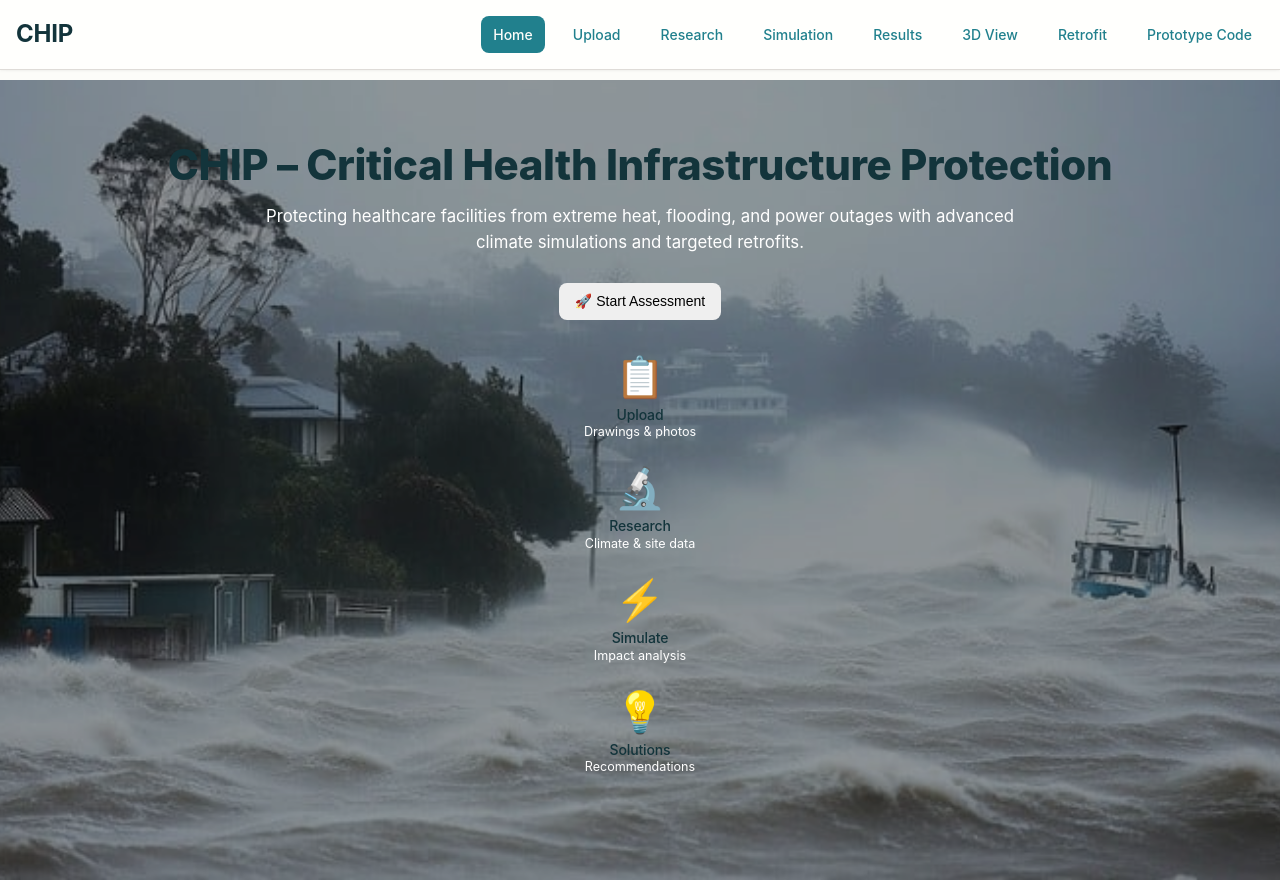
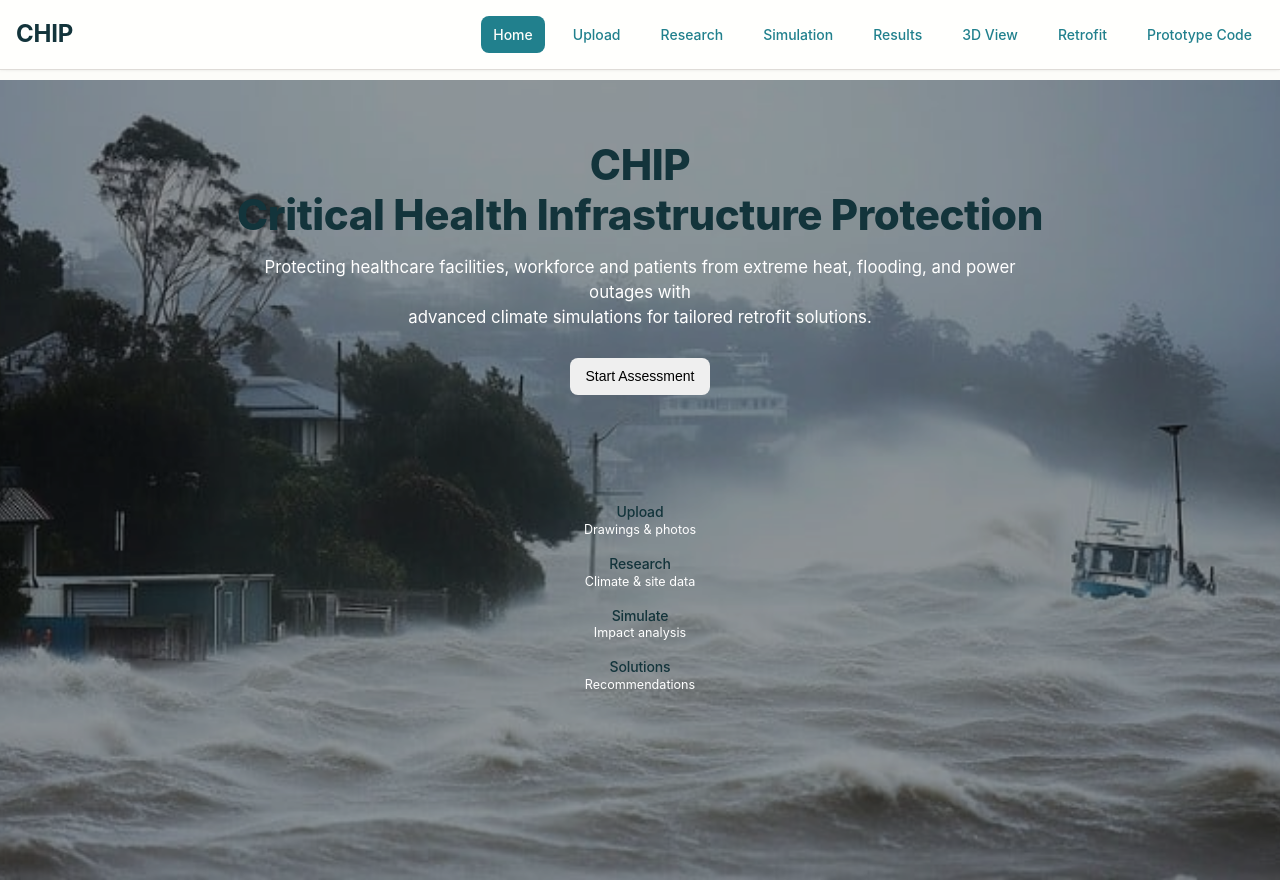
Before and after one commit to AniketClimate/CHIP, a website: page index.html in a window 1280 px wide. Drawn offline with nearby package versions, Linux system fonts and the light colour scheme; a web font is replaced by a local one.

Commit message:
Update index.html

```diff
--- a/index.html
+++ b/index.html
@@ -70,38 +70,39 @@ function showSection(sectionId) {
 
     <!-- Title -->
     <h1 style="font-size:3rem; font-weight:800; margin-bottom:1rem;">
-      CHIP – Critical Health Infrastructure Protection
+      CHIP<br>Critical Health Infrastructure Protection
     </h1>
 
     <!-- Subtitle -->
     <p style="max-width:800px; font-size:1.2rem; margin-bottom:2rem;">
-      Protecting healthcare facilities from extreme heat, flooding, and power outages with advanced climate simulations and targeted retrofits.
+      Protecting healthcare facilities, workforce and patients from extreme heat, flooding, and power outages with
+<br> advanced climate simulations for tailored retrofit solutions.
     </p>
 
     <!-- CTA Button -->
     <button class="btn btn-primary btn-lg" onclick="showSection('upload')">
-  🚀 Start Assessment
+  Start Assessment
 </button>
 
     <!-- How it Works Row -->
     <div class="mt-5 row text-center" style="max-width:900px; margin:auto;">
       <div class="col-6 col-md-3 mb-4">
-        <div style="font-size:40px; color:#0d6efd;">📋</div>
+        <div style="font-size:40px; color:#0d6efd;"></div>
         <h6 class="fw-bold mt-2">Upload</h6>
         <p style="font-size:0.9rem;">Drawings &amp; photos</p>
       </div>
       <div class="col-6 col-md-3 mb-4">
-        <div style="font-size:40px; color:#0d6efd;">🔬</div>
+        <div style="font-size:40px; color:#0d6efd;"></div>
         <h6 class="fw-bold mt-2">Research</h6>
         <p style="font-size:0.9rem;">Climate &amp; site data</p>
       </div>
       <div class="col-6 col-md-3 mb-4">
-        <div style="font-size:40px; color:#0d6efd;">⚡</div>
+        <div style="font-size:40px; color:#0d6efd;"></div>
         <h6 class="fw-bold mt-2">Simulate</h6>
         <p style="font-size:0.9rem;">Impact analysis</p>
       </div>
       <div class="col-6 col-md-3 mb-4">
-        <div style="font-size:40px; color:#0d6efd;">💡</div>
+        <div style="font-size:40px; color:#0d6efd;"></div>
         <h6 class="fw-bold mt-2">Solutions</h6>
         <p style="font-size:0.9rem;">Recommendations</p>
       </div>
@@ -156,13 +157,6 @@ function showSection(sectionId) {
 
       <!-- Enhanced Upload Section -->
     <section id="upload" class="section container hidden">
-        <!-- Background image -->
-  <div style="
-    background: url('stormy-coastal-flooding-stockcake.jpg') no-repeat center center/cover;
-    position:absolute; top:0; left:0; right:0; bottom:0;
-    filter: brightness(0.6);
-    z-index:0;">
-  </div>
       <h2 class="mb-8">1 · Upload Building</h2>
       <form id="uploadForm" class="flex flex-col gap-16" autocomplete="off">
 
```
